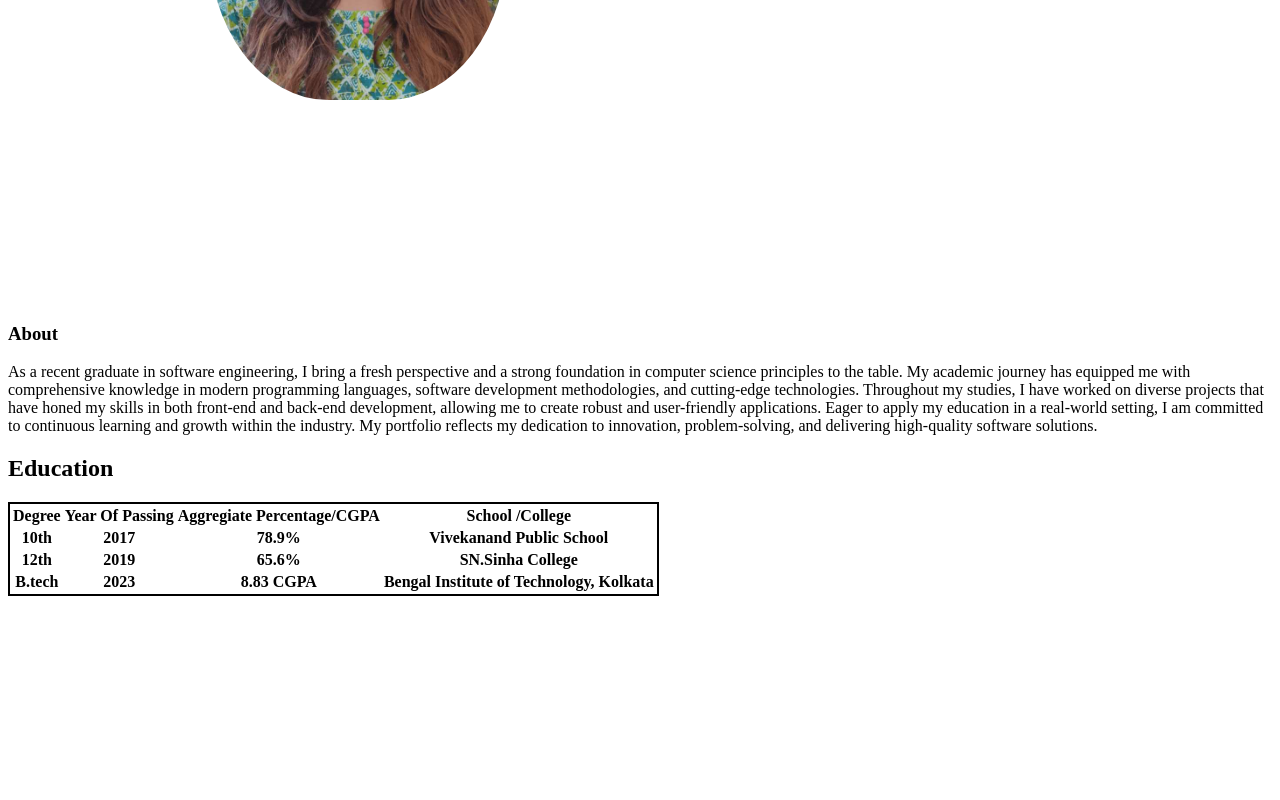
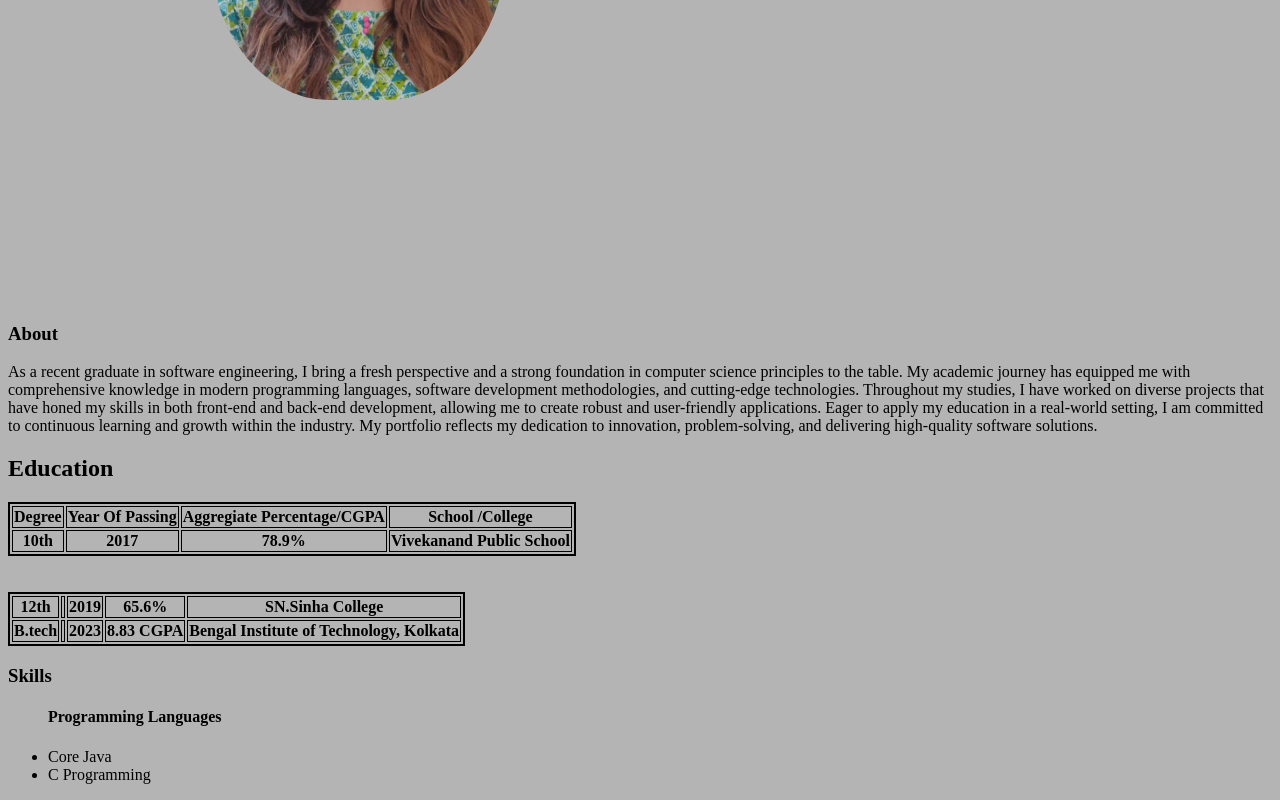
Before and after one commit to shefalilohani09/shefalilohani09.github.io, a plain HTML site: page index.html in a window 1280 px wide. Shown: the part 508-1308 px from the top of the page. Before the commit the page ends 1112 px from the top, so only its background shows below. Drawn offline with Linux system fonts and the light colour scheme.

Commit message:
my second commit of portfolio

```diff
--- a/index.html
+++ b/index.html
@@ -28,9 +28,11 @@
             <div>
                 <h3>About</h3>
                 <p>
-                    As a recent graduate in software engineering, I bring a fresh perspective and a strong foundation in computer science principles to the table. My academic journey has equipped me with comprehensive knowledge in modern programming languages, software development methodologies, and cutting-edge technologies.
+                    As a recent graduate in software engineering, I bring a fresh perspective and a strong foundation in computer science principles to the table.
+                    My academic journey has equipped me with comprehensive knowledge in modern programming languages, software development methodologies, and cutting-edge technologies.
                     Throughout my studies, I have worked on diverse projects that have honed my skills in both front-end and back-end development, allowing me to create robust and user-friendly applications.
-                    Eager to apply my education in a real-world setting, I am committed to continuous learning and growth within the industry. My portfolio reflects my dedication to innovation, problem-solving, and delivering high-quality software solutions.
+                    Eager to apply my education in a real-world setting, I am committed to continuous learning and growth within the industry.
+                    My portfolio reflects my dedication to innovation, problem-solving, and delivering high-quality software solutions.
                 </p>
             </div>
 
@@ -50,19 +52,43 @@
                         <th>78.9%</th>
                         <th>Vivekanand Public School</th>
                     </tr>
+
+                </table>
+                <br><br>
+                <table>
                     <tr>
                         <th>12th</th>
+                        <th></th>
                         <th>2019</th>
                         <th>65.6%</th>
                         <th>SN.Sinha College</th>
                     </tr>
                     <tr>
                         <th>B.tech</th>
+                        <th></th>
                         <th>2023</th>
                         <th>8.83 CGPA</th>
                         <th>Bengal Institute of Technology, Kolkata</th>
                     </tr>
+
                 </table>
+            </div>
+
+            <div>
+
+                <h3>Skills</h3>
+
+                <ul>
+                    <h4>Programming Languages</h4>
+                    <li>Core Java</li>
+                    <li>C Programming</li>
+
+
+                </ul>
+
+
+
+
             </div>
         </section>
     </main>
--- a/style.css
+++ b/style.css
@@ -1,5 +1,5 @@
 header {
-    background-color: cornflowerblue;
+    background-color: rgb(111, 155, 238);
     height: 100px;
     width: 100%;
     position: fixed;
@@ -24,9 +24,13 @@ header {
     h3{
         align-items: center;
         position: static;
+
     }
 
 
+}
+body {
+    background-color:rgba(68, 68, 68, 0.4) ;
 }
 img {
     margin: 200px;
@@ -39,4 +43,9 @@ img {
 
 table {
     border: 2px solid black;
+    th, td {
+        border: 1px solid;
+
+    }
+
 }
```
